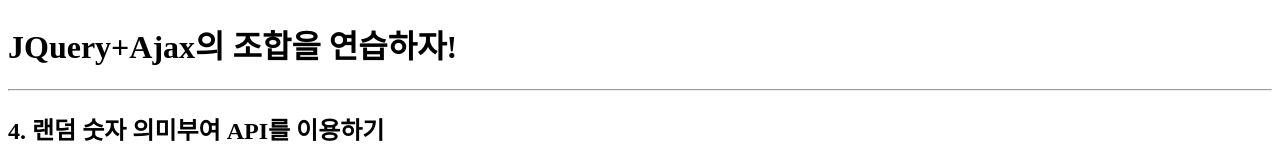
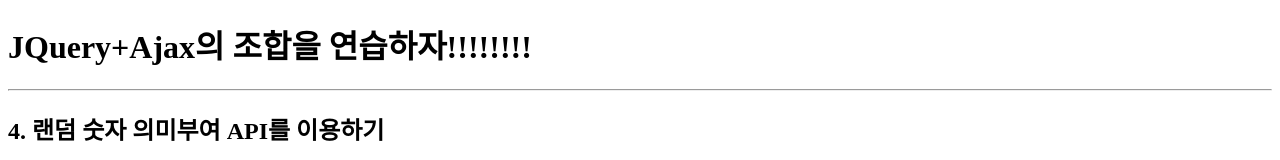
Before and after one commit to Gripix7/sparta, a plain HTML site: page Ajax_quiz04.html in a window 1280 px wide. Shown: the top 160 px of the page. Drawn offline with nearby package versions, Linux system fonts and the light colour scheme.

Commit message:
느낌표를 여러개

```diff
--- a/Ajax_quiz04.html
+++ b/Ajax_quiz04.html
@@ -31,7 +31,7 @@
 </head>
 
 <body>
-    <h1>JQuery+Ajax의 조합을 연습하자!</h1>
+    <h1>JQuery+Ajax의 조합을 연습하자!!!!!!!!</h1>
 
     <hr />
 
```
Also changed, not shown: 3 other files.
